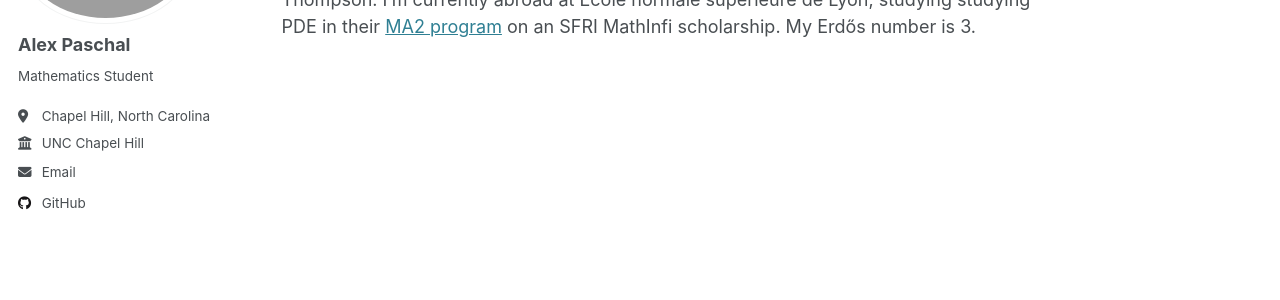
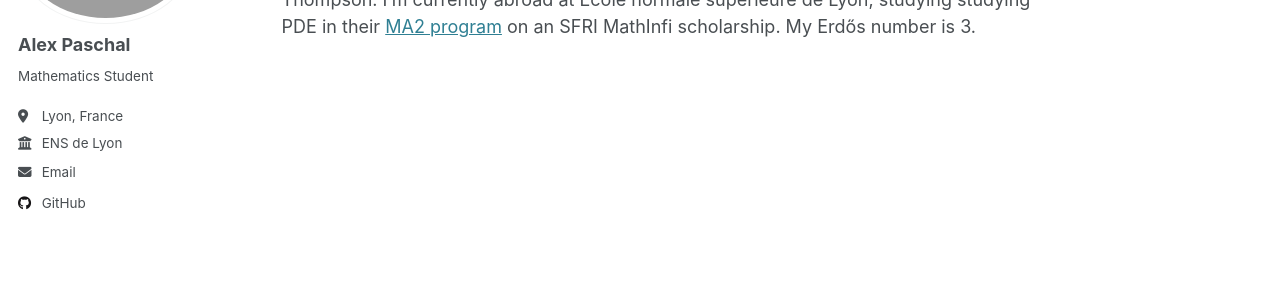
Before and after one commit to alexmpaschal/alexmpaschal.github.io, a Jekyll site: the page built from _pages/about.md, in a window 1280 px wide. Shown: the part 216-516 px from the top of the page. Built offline with Jekyll 4.4.1, drawn with Linux system fonts in a browser that asks for light colours.

Commit message:
Update author profile

```diff
--- a/_config.yml
+++ b/_config.yml
@@ -26,8 +26,8 @@ author:
   name             : "Alex Paschal"
   pronouns         : # example: "she/her"
   bio              : "Mathematics Student"
-  location         : "Chapel Hill, North Carolina"
-  employer         : "UNC Chapel Hill"
+  location         : "Lyon, France"
+  employer         : "ENS de Lyon"
   uri              : # URL
   email            : "ampasch@unc.edu"
 
```
